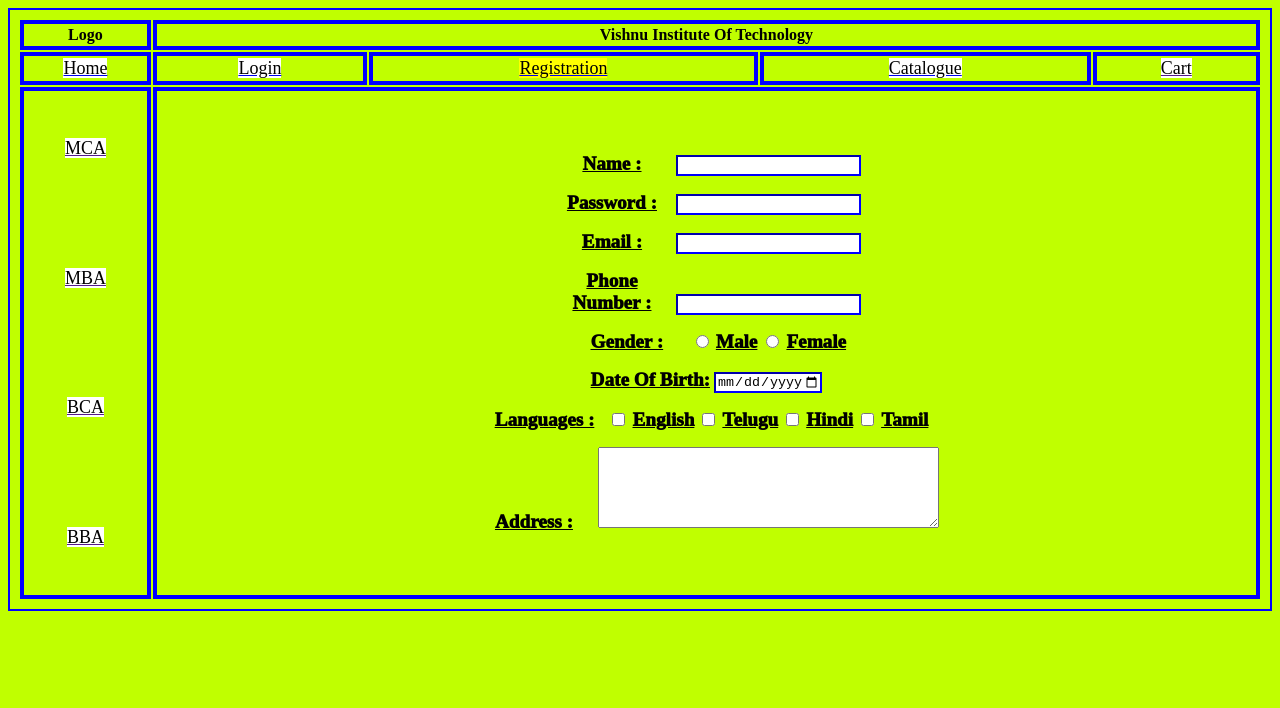
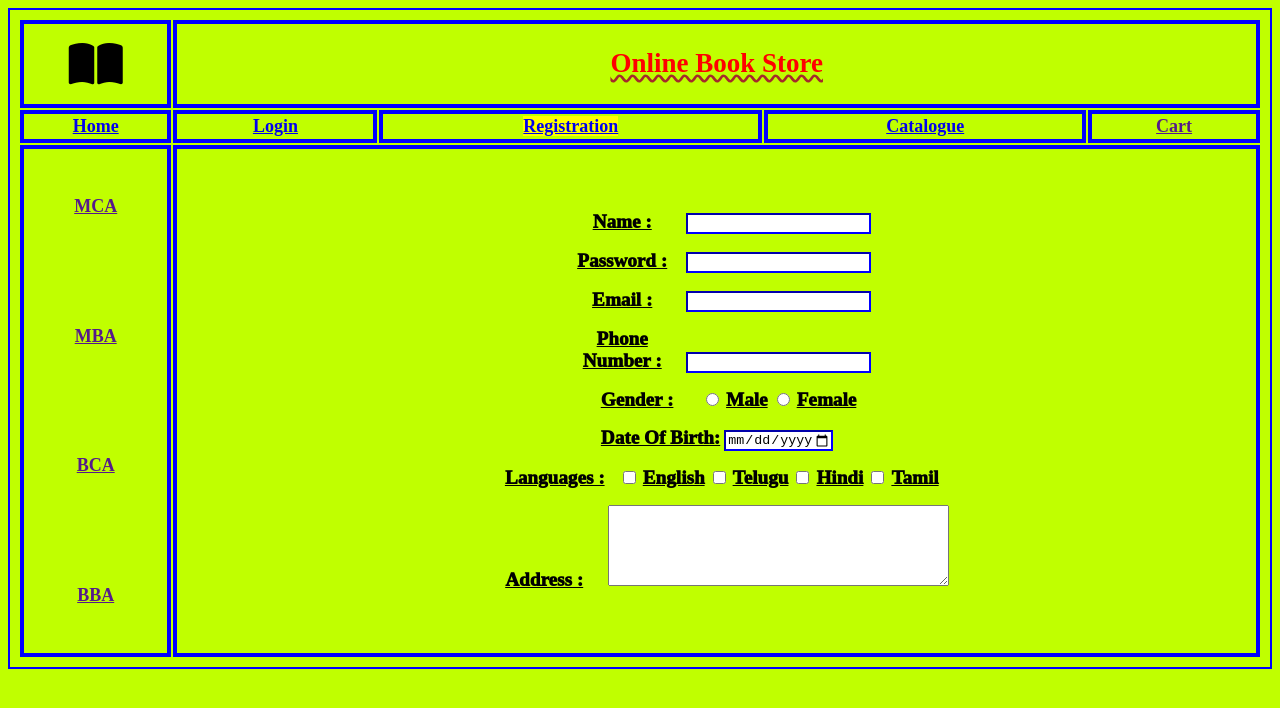
Before and after one commit to 19pA1A05A0/Lab-Program-01-to-04, a plain HTML site: page LabPrograms1to4/register.html in a window 1280 px wide. Drawn offline with Linux system fonts and the light colour scheme.

Commit message:
Update register.html

```diff
--- a/LabPrograms1to4/register.html
+++ b/LabPrograms1to4/register.html
@@ -6,48 +6,48 @@
     <meta http-equiv="X-UA-Compatible" content="IE=edge">
     <meta name="viewport" content="width=device-width, initial-scale=1.0">
     <link rel="stylesheet" href="style.css">
-    <link rel="shortcut icon" href="book_store.png">
-    <title>Jagadeesh| Book Store</title>
+    <title>Book Store</title>
+    <script src="https://kit.fontawesome.com/10900a1717.js" crossorigin="anonymous"></script>
 </head>
 
 <body>
     <table>
         <tr>
-            <th>Logo</th>
-            <th colspan="4">Vishnu Institute Of Technology</th>
+            <th><i class="fas fa-book-open fa-3x"></i></th>
+            <th id="heading" colspan="4"><h2><strong>Online Book Store</strong></h2></th>
         </tr>
 
         <tr>
             <td>
                 <a href="index.html">
-                    <mark>Home</mark>
+                    <strong>Home</strong>
                 </a>
             </td>
             <td>
                 <a href="login.html">
-                    <mark>Login</mark>
+                    <strong>Login</strong>
                 </a>
             </td>
             <td>
                 <a href="register.html">
-                    <mark class="clr">Registration</mark>
+                    <strong class="clr">Registration</strong>
                 </a>
             </td>
             <td>
                 <a href="catalogue.html">
-                    <mark>Catalogue</mark>
+                    <strong>Catalogue</strong>
                 </a>
             </td>
             <td>
                 <a href="">
-                    <mark>Cart</mark>
+                    <strong>Cart</strong>
                 </a>
             </td>
         </tr>
 
         <tr class="distance">
-            <td class="leveling"> <a href=""> <mark>MCA</mark></a> <br> <a href=""><mark>MBA</mark></a> <br> <a
-                    href=""><mark>BCA</mark></a> <br> <a href=""><mark>BBA</mark></a></td>
+            <td class="leveling"> <a href=""> <strong>MCA</strong></a> <br> <a href=""><strong>MBA</strong></a> <br> <a
+                    href=""><strong>BCA</strong></a> <br> <a href=""><strong>BBA</strong></a></td>
             <td colspan="4">
                 <form action="">
                     <p>
```
